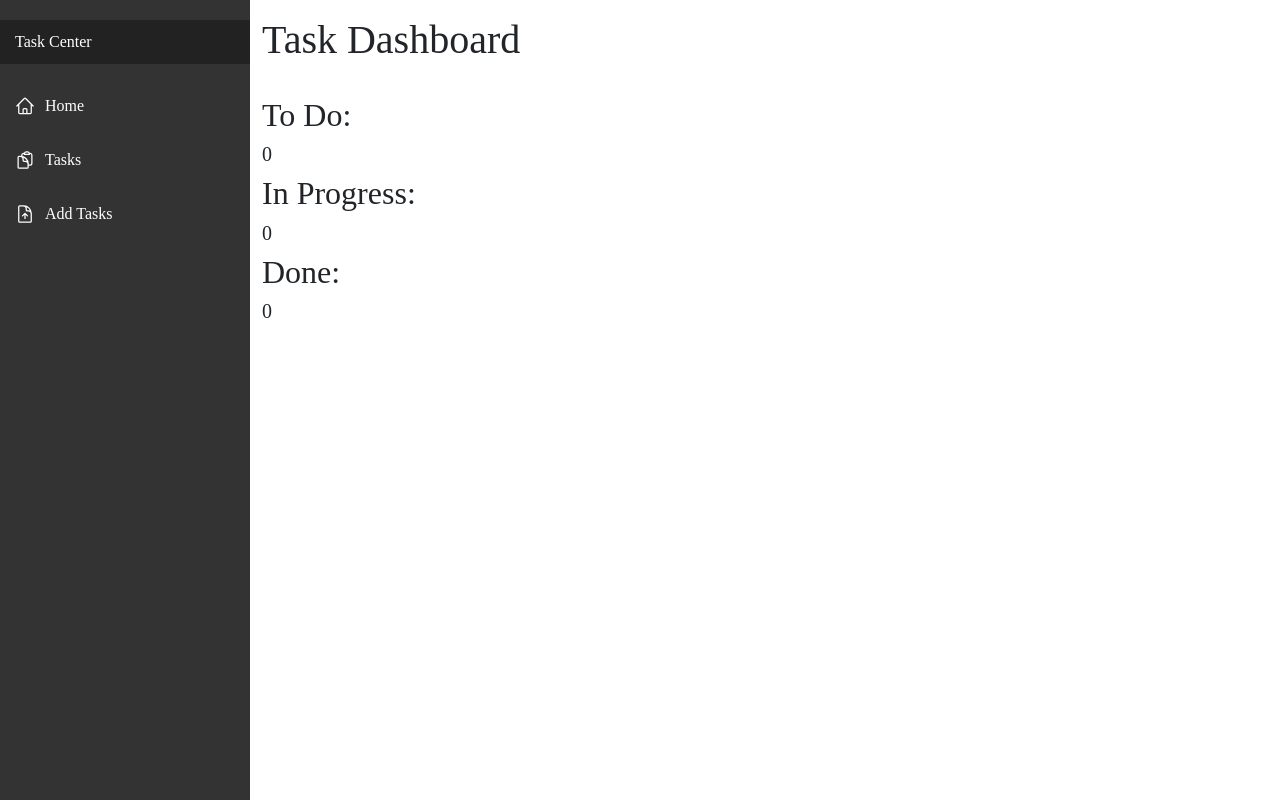
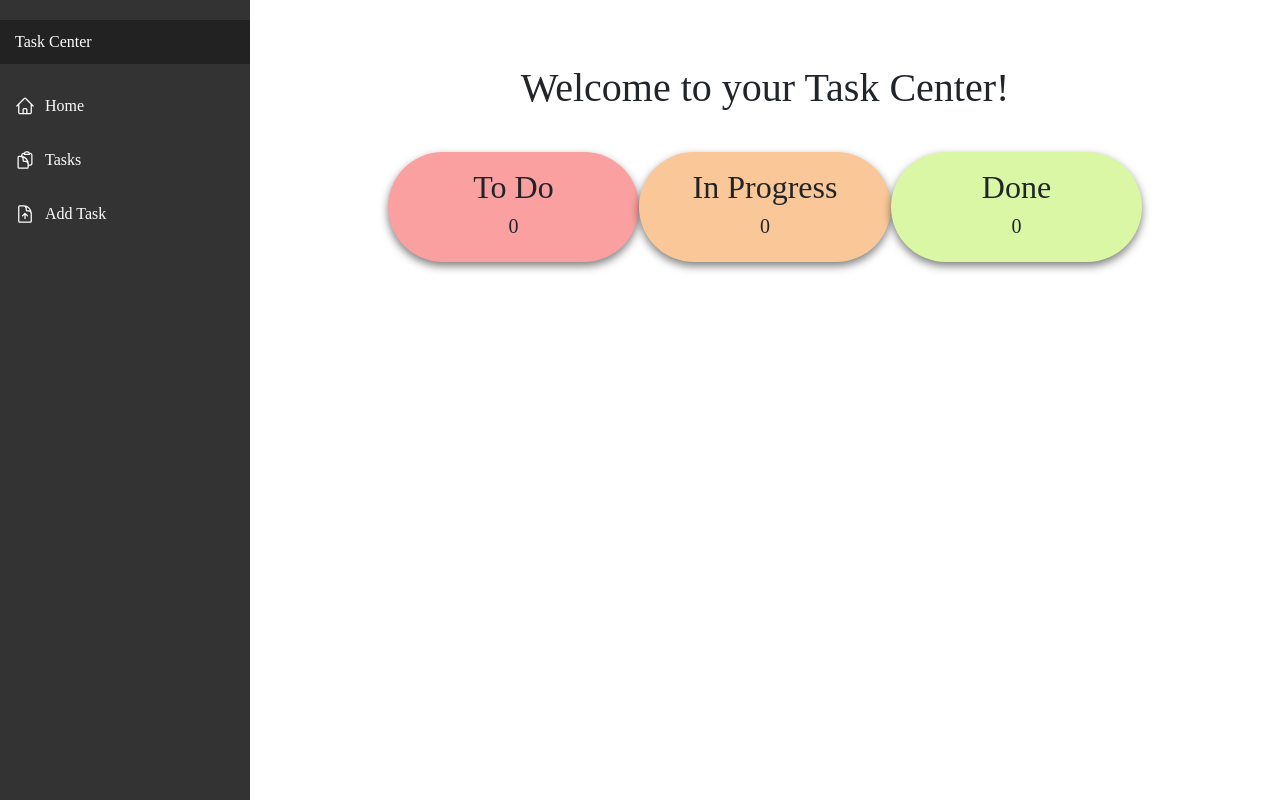
Before and after one commit to samhitask/task, a React (Create React App) app in the folder taskapp/: page / in a window 1280 px wide. Built offline with nearby package versions, Linux system fonts and the light colour scheme; no server answers.

Commit message:
updated dashboard features

```diff
--- a/taskapp/src/App.js
+++ b/taskapp/src/App.js
@@ -19,7 +19,7 @@ class App extends Component {
             <Routes>
               <Route path="/" element={<Home/>} />
               <Route path="/tasks" element={<TaskList/>} />
-              <Route path="/add-tasks" element={<CreateTask/>} />
+              <Route path="/add-task" element={<CreateTask/>} />
               <Route path="/task/:id" element={<Task/>} />
             </Routes>
           </div>
--- a/taskapp/src/components/home.component.js
+++ b/taskapp/src/components/home.component.js
@@ -1,7 +1,7 @@
 import React, { Component } from "react";
 import TaskDataService from "../task.service";
 import "../global.css"
-
+import { Container, Row, Col } from 'react-bootstrap';
 
 
 export default class Home extends Component {
@@ -68,25 +68,36 @@ export default class Home extends Component {
 
     render() {
         const { ipCount, doneCount, toDoCount } = this.state;
+        const columnStyle = {
+            boxShadow: '0 4px 8px rgba(0, 0, 0, 0.5)',
+            backgroundColor: "#FAA0A0"
+
+          };
         return (
-            <div className="home">
-              <h1>Task Dashboard</h1>
-              <br/>
-              <div className="status-counts">
-                <div className="status-count">
-                  <h2>To Do: </h2>
-                  <h5>{toDoCount}</h5>
-                </div>
-                <div className="status-count">
-                  <h2>In Progress: </h2>
-                  <h5>{ipCount}</h5>
-                </div>
-                <div className="status-count">
-                  <h2>Done: </h2>
-                  <h5>{doneCount}</h5>
-                </div>
-              </div>
-              </div>
+            <Container className="mt-5">
+                <Row className="justify-content-center">
+                <Col md = {9} className="rounded-pill p-3 text-center mb-3" >
+                  <h1> Welcome to your Task Center! </h1>
+                </Col>
+                </Row>
+                <Row className="justify-content-center">
+                    <Col md={3} className="rounded-pill p-3 text-center mb-3" style={{ ...columnStyle, backgroundColor: "#FAA0A0" }}>
+                    <h2>To Do</h2>
+                    <h5>{toDoCount}</h5>
+                    </Col>
+
+                    <Col md={3} className="rounded-pill p-3 text-center mb-3" style={{ ...columnStyle, backgroundColor: "#FAC898" }}>
+                    <h2>In Progress</h2>
+                    <h5>{ipCount}</h5>
+                    </Col>
+
+                    <Col md={3} className="rounded-pill p-3 text-center mb-3" style={{ ...columnStyle, backgroundColor: "#DAF7A6" }}>
+                    <h2>Done</h2>
+                    <h5>{doneCount}</h5>
+                    </Col>
+                </Row>
+
+            </Container>
           );
-        }
-      }
+        };
+    }
--- a/taskapp/src/layout/Sidenav.jsx
+++ b/taskapp/src/layout/Sidenav.jsx
@@ -24,9 +24,9 @@ const Sidenav = () => {
           </Link>
         </li>
         <li className="sidebar-item">
-          <Link to="/add-tasks" className="sidebar-link">
+          <Link to="/add-task" className="sidebar-link">
             <DocumentArrowUpIcon className="sidebar-icon" />
-            <span className="sidebar-text">Add Tasks</span>
+            <span className="sidebar-text">Add Task</span>
           </Link>
         </li>
       </ul>
```
